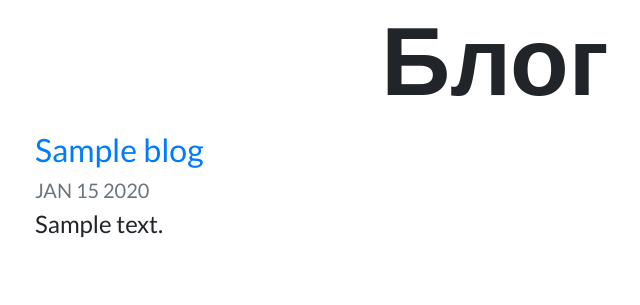
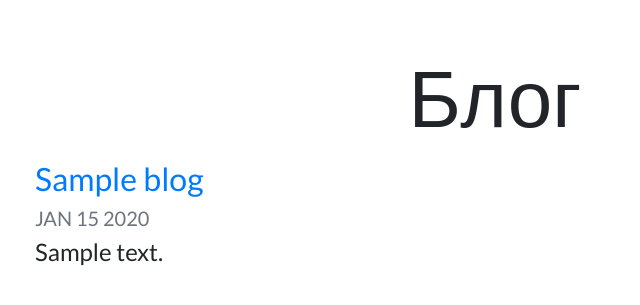
Before and after one commit to mark0g111/Personal_portfolio, a Django app: template blog/templates/blog/all_blogs.html in a window 1280 px wide. Shown: the part 56-361 px from the top of the page, without its empty margins (145-785 px from the left). Run offline with Django 4.2, Linux system fonts and the light colour scheme; the template is opened without the code that fills it: most values are stand-ins (such as "Sample title", 1, 10 or a date in 2020); data that the repository does not hold is empty; some libraries are stand-ins or nearby versions.

Commit message:
end project

```diff
--- a/blog/templates/blog/all_blogs.html
+++ b/blog/templates/blog/all_blogs.html
@@ -4,7 +4,7 @@
 
 {% block content %}
 
-<h1 id="blogtitle" class="font-weight-bold text-center">Блог</h1>
+<h1 id="blogtitle" class="text-center mt-5">Блог</h1>
 
 {% for blog in blogs %}
 
--- a/portfolio/static/portfolio/custom.css
+++ b/portfolio/static/portfolio/custom.css
@@ -11,7 +11,7 @@ body {
 }
 
 #blogtitle {
-    font-size: 6rem;
+    font-size: 5rem;
 }
 
 @media (min-width: 992px) {
--- a/portfolio/templates/portfolio/home.html
+++ b/portfolio/templates/portfolio/home.html
@@ -12,7 +12,7 @@
 
 <div class="row justify-content-center mb-3">
   <div class="col-md-9 text-center">
-    <h1 id="hometext" class="font-weight-bold">Меня зовут Вадим Щербаков и здесь я хочу поделиться своими проектами по математике и программированию</h1>
+    <h1 id="hometext" class="font-weight-bold">Привет! Меня зовут Вадим, и здесь я хочу поделиться своими проектами по математике и программированию</h1>
   </div>
 </div>
 
```
